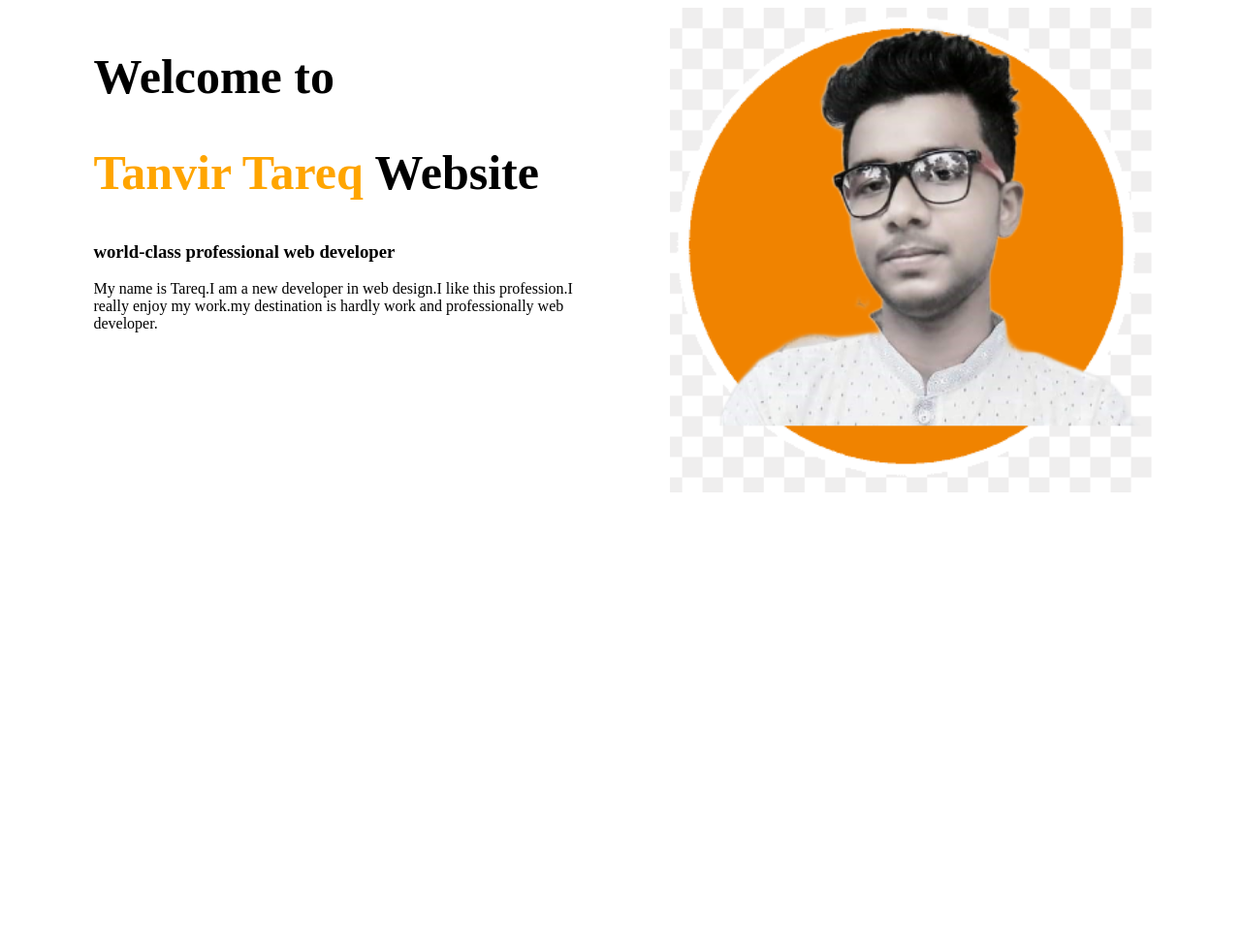
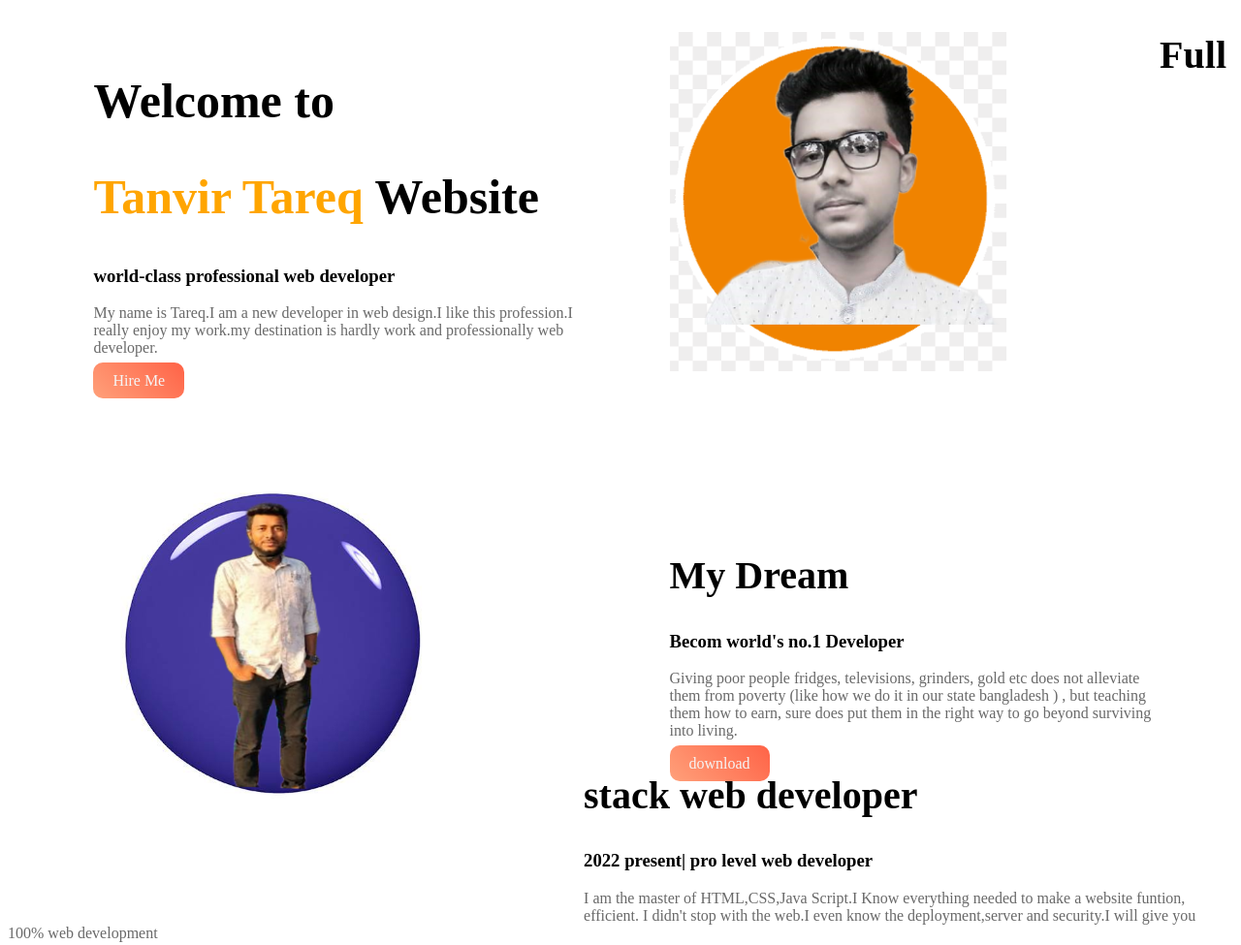
Before and after one commit to tarekaziz1972/web-portfolio, a plain HTML site: page index.html in a window 1280 px wide. Shown: the whole page at 97% size. Before the commit the page ends 800 px from the top, so only its background shows below. Drawn offline with Linux system fonts and the light colour scheme.

Commit message:
added new

```diff
--- a/index.html
+++ b/index.html
@@ -10,16 +10,38 @@
     <link rel="stylesheet" href="style.css">
 </head>
 <body>
+<main>
     <section>
         <div class="frist-half">
             <h1>Welcome to</h1>
             <h1><span class="highlight">Tanvir Tareq</span> Website</h1>
             <h3>world-class professional web developer</h3>
             <p>My name is Tareq.I am a new developer in web design.I like this profession.I really enjoy my work.my destination is hardly work and professionally web developer. </p>
+            <a class="button"target="_blank" href="https://www.youtube.com/watch?v=BCTrEpb7b0M">Hire Me</a>
         </div>
         <div class="frist-half">
             <img src="images/profile 1.png" alt="">
         </div>
         </section>
+     <section class="dream area">
+        <div class="frist-half">
+                <img src="images/profile2.png" alt="">
+        </div>
+        <div class="frist-half new">
+            <h2>My Dream</h2>
+            <h3>Becom world's no.1 Developer</h3>
+            <p>Giving poor people fridges, televisions, grinders, gold etc does not alleviate them from poverty (like how we do it in our state bangladesh ) , but teaching them how to earn, sure does put them in the right way to go beyond surviving into living.</p>
+            <a class="button" target="_blank" href="https://www.youtube.com/watch?v=0FIBJdJtVkk">download</a>
+        </div>
+     </section>
+     <section>
+
+            <h2>Full stack web developer</h2>
+            <h3>2022 present| pro level web developer</h3>
+            <p>I am the master of HTML,CSS,Java Script.I Know everything needed to make a website funtion, efficient. I didn't stop with the web.I even know the deployment,server and security.I will give you 100% web development</p>
+
+     </section>
+</main>
+
 </body>
 </html>
--- a/style.css
+++ b/style.css
@@ -3,6 +3,12 @@ body{
 }
 h1{
     font-size:50px ;
+}
+h2{
+    font-size: 40px;
+}
+p{
+    color: dimgray;
 }
 .highlight{
     color: orange;
@@ -14,5 +20,19 @@ h1{
     padding-left: 2%;
 }
 .frist-half img{
-    width: 100%;
+    width: 70%;
+    padding-bottom: 100px;
+
 }
+.button{
+    text-decoration: none;
+    background-image: linear-gradient(45deg,lightsalmon,tomato);
+    padding: 10px 20px;
+    border-radius: 10px;
+    color: whitesmoke;
+    width: 700;
+
+}
+.new{
+    margin-top:50px;
+}
```
Also changed, not shown: images/profile2.png (added). Lines whose indentation alone changed are shown as unchanged.
